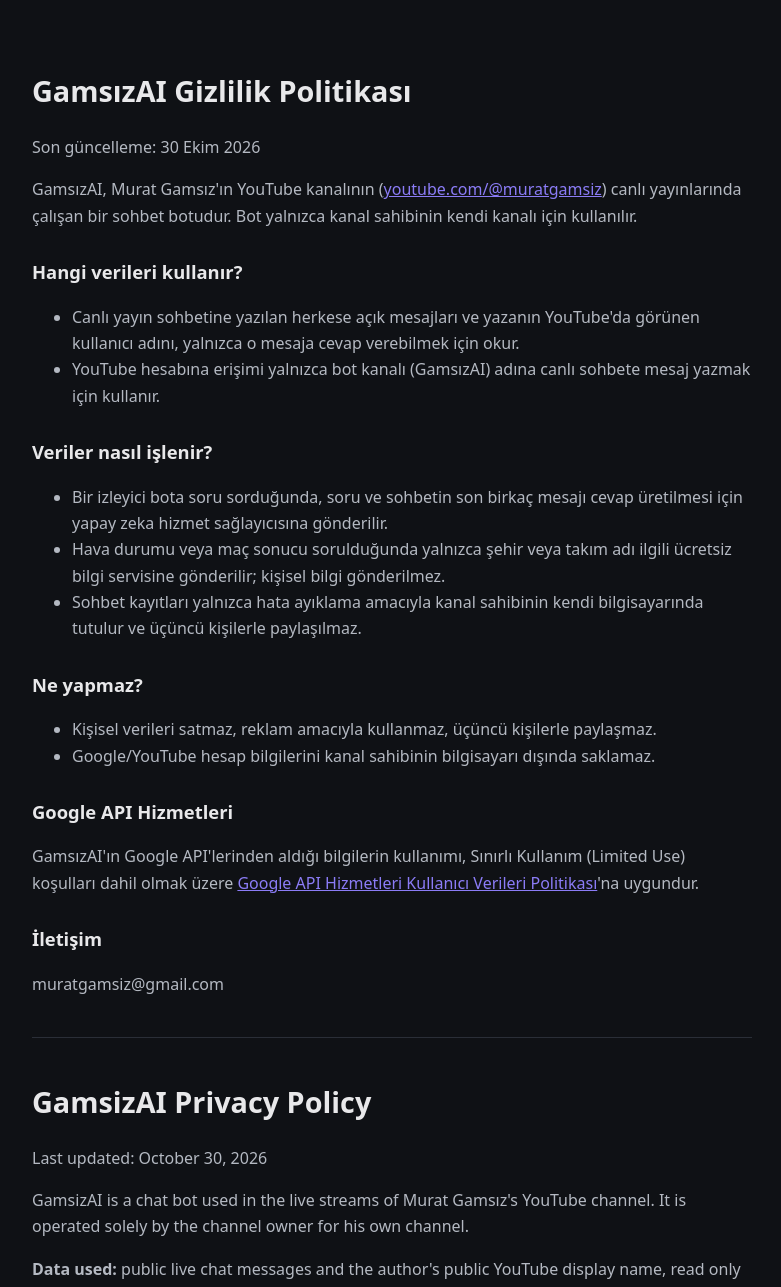
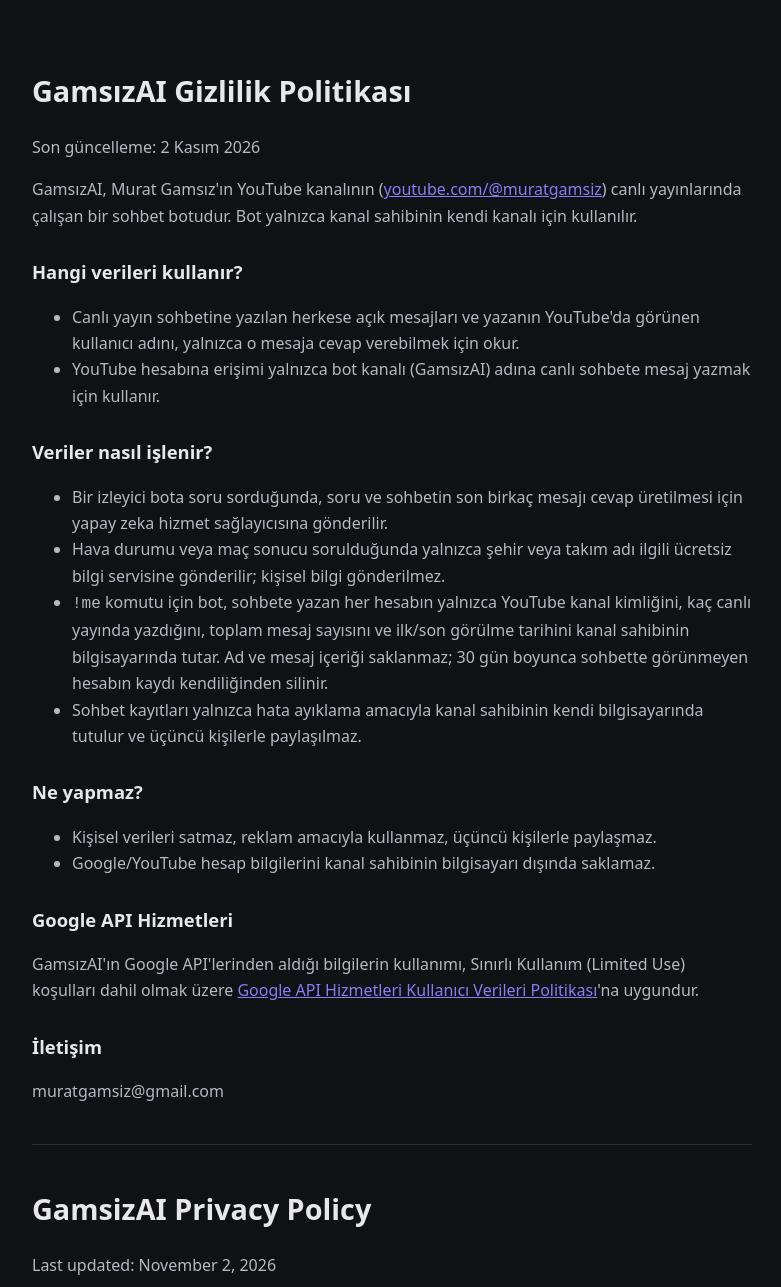
Before and after one commit to gamsizm/gamsizm.github.io, a plain HTML site: page privacy.html in a window 1280 px wide. Shown: the top 1287 px of the page, without its empty margins (248-1029 px from the left). Drawn offline with Linux system fonts and the light colour scheme.

Commit message:
privacy.html: !me sayaci

```diff
--- a/privacy.html
+++ b/privacy.html
@@ -15,7 +15,7 @@
 <body>
 <main>
 <h1>GamsızAI Gizlilik Politikası</h1>
-<p>Son güncelleme: 30 Ekim 2026</p>
+<p>Son güncelleme: 2 Kasım 2026</p>
 <p>GamsızAI, Murat Gamsız'ın YouTube kanalının (<a href="https://www.youtube.com/@muratgamsiz">youtube.com/@muratgamsiz</a>) canlı yayınlarında çalışan bir sohbet botudur. Bot yalnızca kanal sahibinin kendi kanalı için kullanılır.</p>
 <h2>Hangi verileri kullanır?</h2>
 <ul>
@@ -26,6 +26,7 @@
 <ul>
 <li>Bir izleyici bota soru sorduğunda, soru ve sohbetin son birkaç mesajı cevap üretilmesi için yapay zeka hizmet sağlayıcısına gönderilir.</li>
 <li>Hava durumu veya maç sonucu sorulduğunda yalnızca şehir veya takım adı ilgili ücretsiz bilgi servisine gönderilir; kişisel bilgi gönderilmez.</li>
+<li><code>!me</code> komutu için bot, sohbete yazan her hesabın yalnızca YouTube kanal kimliğini, kaç canlı yayında yazdığını, toplam mesaj sayısını ve ilk/son görülme tarihini kanal sahibinin bilgisayarında tutar. Ad ve mesaj içeriği saklanmaz; 30 gün boyunca sohbette görünmeyen hesabın kaydı kendiliğinden silinir.</li>
 <li>Sohbet kayıtları yalnızca hata ayıklama amacıyla kanal sahibinin kendi bilgisayarında tutulur ve üçüncü kişilerle paylaşılmaz.</li>
 </ul>
 <h2>Ne yapmaz?</h2>
@@ -39,10 +40,10 @@
 <p>muratgamsiz@gmail.com</p>
 <hr>
 <h1>GamsizAI Privacy Policy</h1>
-<p>Last updated: October 30, 2026</p>
+<p>Last updated: November 2, 2026</p>
 <p>GamsizAI is a chat bot used in the live streams of Murat Gamsız's YouTube channel. It is operated solely by the channel owner for his own channel.</p>
 <p><strong>Data used:</strong> public live chat messages and the author's public YouTube display name, read only to reply to that message. YouTube account access is used only to post chat messages as the bot channel.</p>
-<p><strong>Processing:</strong> when a viewer asks the bot a question, the question and a few recent chat messages are sent to an AI service provider to generate a reply. Weather or football questions send only a city or team name to free public data services. Logs are kept only on the owner's computer for troubleshooting and are not shared.</p>
+<p><strong>Processing:</strong> when a viewer asks the bot a question, the question and a few recent chat messages are sent to an AI service provider to generate a reply. Weather or football questions send only a city or team name to free public data services. For the !me command the bot keeps, on the owner's computer, only each chat author's YouTube channel ID, the number of streams and messages, and first/last seen dates (no names or message content); records not seen for 30 days are deleted automatically. Logs are kept only on the owner's computer for troubleshooting and are not shared.</p>
 <p>The bot does not sell, share or use personal data for advertising, and does not store Google/YouTube account data outside the owner's computer.</p>
 <p>GamsizAI's use and transfer of information received from Google APIs adheres to the <a href="https://developers.google.com/terms/api-services-user-data-policy">Google API Services User Data Policy</a>, including the Limited Use requirements.</p>
 <p>Contact: muratgamsiz@gmail.com</p>
```
